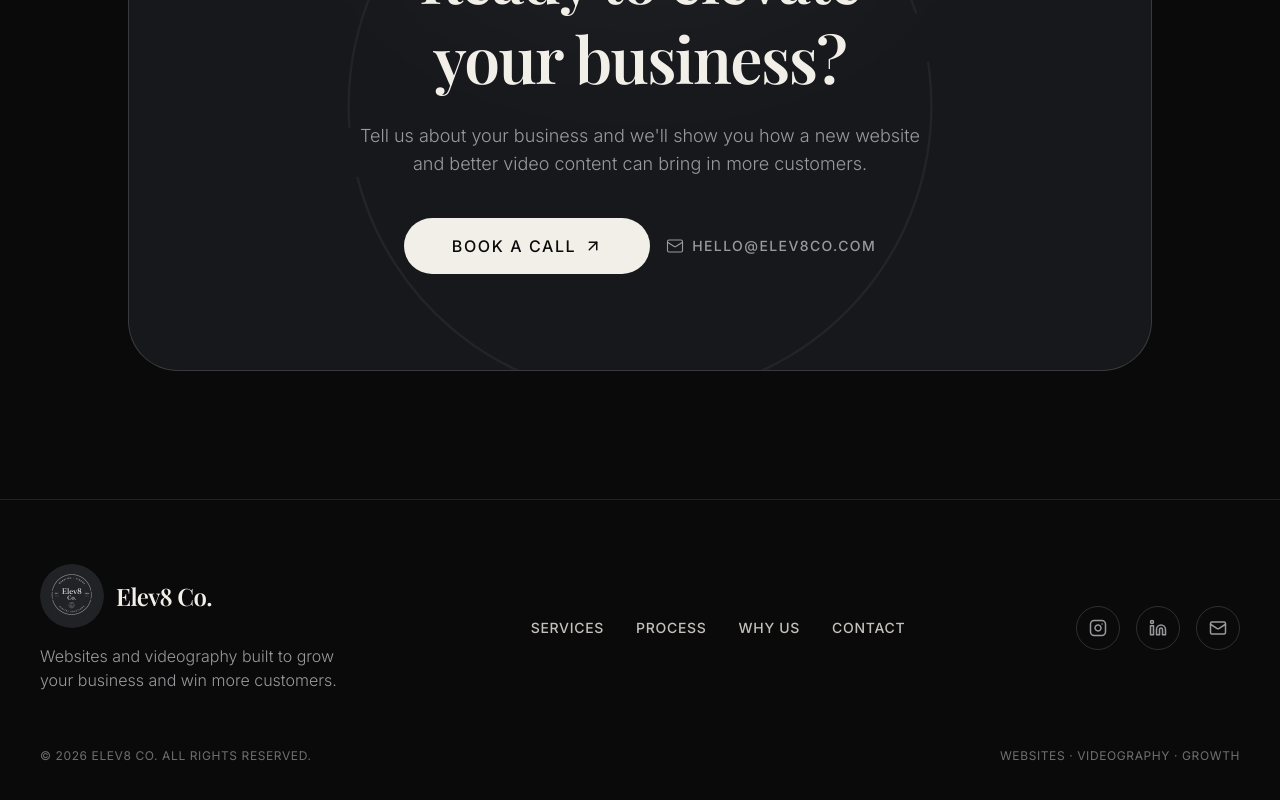
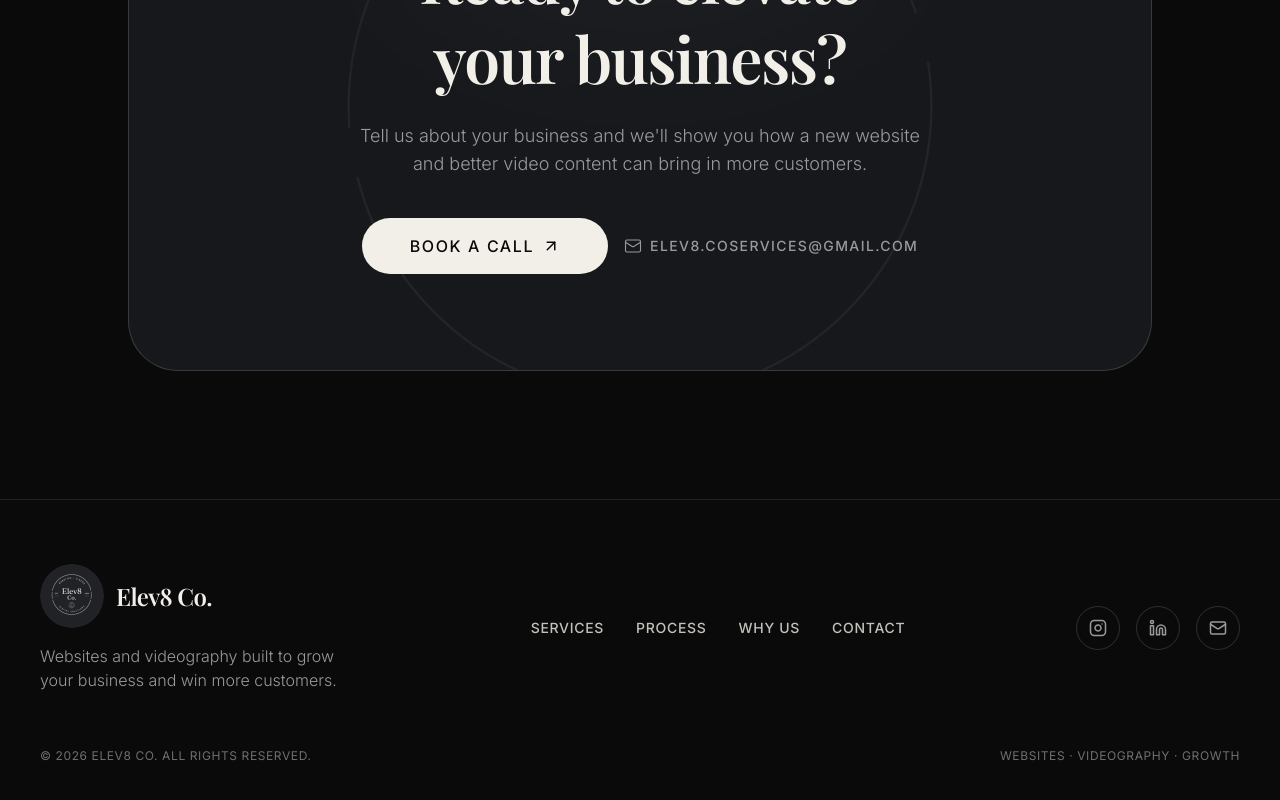
Before and after one commit to Elev8Co/Website-creator, a React (Vite) app: page / in a window 1280 px wide. Shown: the part 4754-5554 px from the top of the page. Built offline with nearby package versions, Linux system fonts and the light colour scheme; a web font is replaced by a local one.

Commit message:
Update contact email to Elev8.CoServices@gmail.com
Co-Authored-By: Claude Sonnet 5 <noreply@anthropic.com>
Claude-Session: https://claude.ai/code/session_01FpVUXUfoFJMtqWSy7Ue73c

```diff
--- a/src/components/Footer.tsx
+++ b/src/components/Footer.tsx
@@ -11,7 +11,7 @@ const footerLinks = [
 const socials = [
   { label: 'Instagram', href: 'https://instagram.com', icon: Instagram },
   { label: 'LinkedIn', href: 'https://linkedin.com', icon: Linkedin },
-  { label: 'Email', href: 'mailto:hello@elev8co.com', icon: Mail },
+  { label: 'Email', href: 'mailto:Elev8.CoServices@gmail.com', icon: Mail },
 ];
 
 export default function Footer() {
--- a/src/sections/CTASection.tsx
+++ b/src/sections/CTASection.tsx
@@ -27,13 +27,13 @@ export default function CTASection() {
             </p>
 
             <div className="mt-10 flex flex-col sm:flex-row items-center justify-center gap-4">
-              <PrimaryButton href="mailto:hello@elev8co.com">Book a Call</PrimaryButton>
+              <PrimaryButton href="mailto:Elev8.CoServices@gmail.com">Book a Call</PrimaryButton>
               <a
-                href="mailto:hello@elev8co.com"
+                href="mailto:Elev8.CoServices@gmail.com"
                 className="inline-flex items-center gap-2 text-muted font-medium uppercase tracking-widest text-sm transition-colors duration-200 hover:text-ink"
               >
                 <Mail size={18} strokeWidth={1.5} />
-                hello@elev8co.com
+                Elev8.CoServices@gmail.com
               </a>
             </div>
           </div>
```
